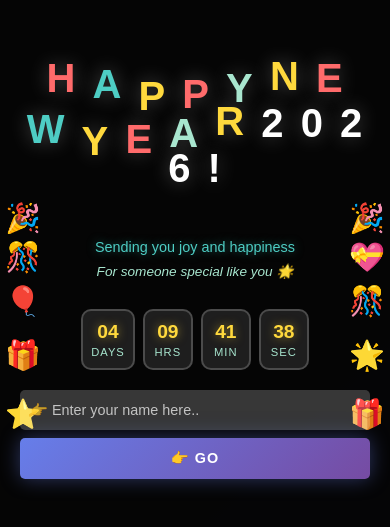
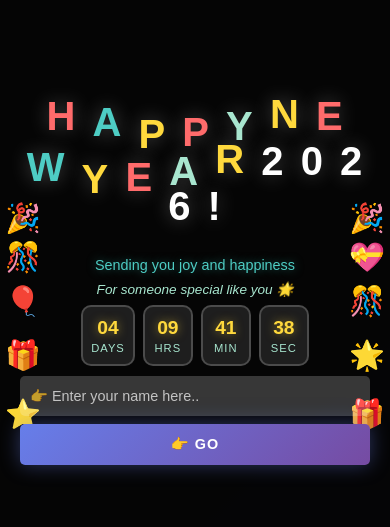
Before and after one commit to arpancodez/special-greeting-web, a plain HTML site: page index.html in a window 390 px wide. Shown: the part 101-628 px from the top of the page. Drawn offline with Linux system fonts and the light colour scheme.

Commit message:
Optimize mobile spacing to remove excessive gaps on small screens
Added media queries to optimize mobile spacing.

```diff
--- a/style.css
+++ b/style.css
@@ -597,3 +597,27 @@ canvas {
         -moz-osx-font-smoothing: grayscale;
     }
 }
+
+
+/* Optimize mobile spacing - remove excessive gaps */
+@media (max-width: 479px) {
+    .greeting-title {
+        margin-bottom: 10px !important;
+    }
+
+    .message-section {
+        margin: 5px 0 !important;
+    }
+
+    .countdown {
+        margin: 8px 0 !important;
+    }
+
+    .form-section {
+        margin: 10px 0 !important;
+    }
+
+    .personalized-message {
+        margin-top: 15px !important;
+    }
+}
```
